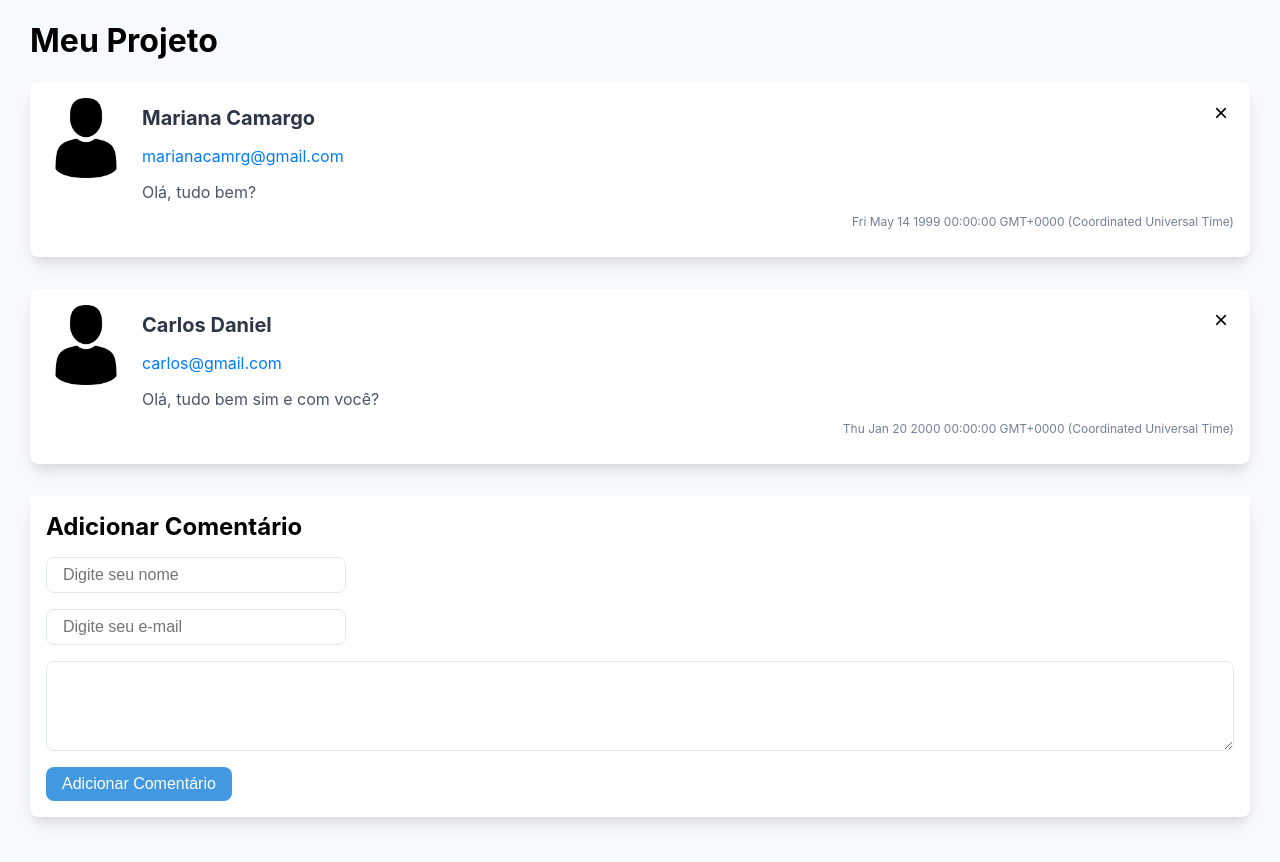
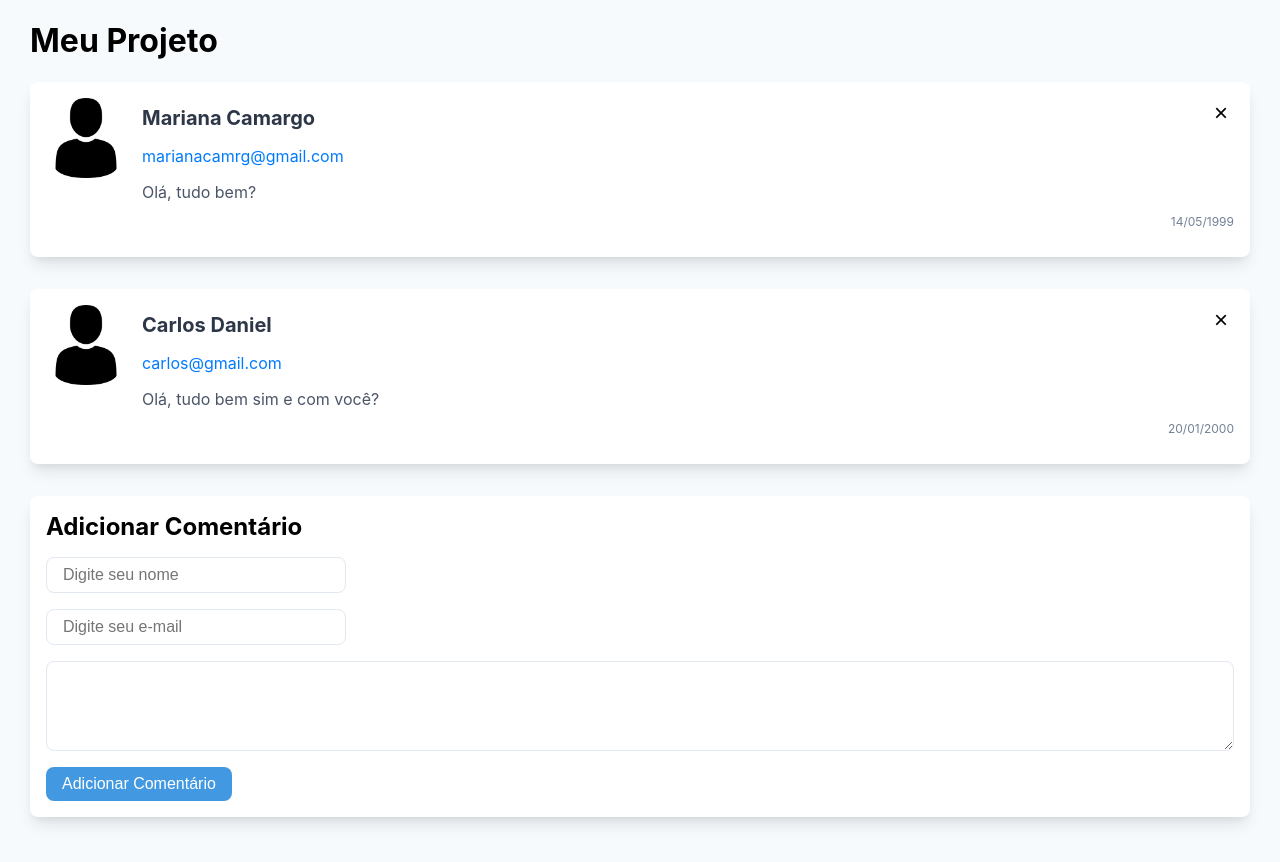
Before and after one commit to marianacamrg/curso-udemy-react-completo, a React (Create React App) app: page / in a window 1280 px wide. Shown: the top 862 px of the page. Built offline with nearby package versions, Linux system fonts and the light colour scheme.

Commit message:
Formatando a data com o date-fns

```diff
--- a/package.json
+++ b/package.json
@@ -6,6 +6,7 @@
     "@testing-library/jest-dom": "^5.16.1",
     "@testing-library/react": "^12.1.2",
     "@testing-library/user-event": "^13.5.0",
+    "date-fns": "^2.28.0",
     "react": "^17.0.2",
     "react-dom": "^17.0.2",
     "react-scripts": "5.0.0",
--- a/src/App.js
+++ b/src/App.js
@@ -1,6 +1,6 @@
 import React, { Component } from 'react';
+
 import './App.css';
-
 import Comentario from './components/Comentario';
 
 class App extends Component {
--- a/src/components/Comentario.js
+++ b/src/components/Comentario.js
@@ -1,4 +1,7 @@
 import React from 'react';
+import { formatRelative } from 'date-fns';
+import { ptBR } from 'date-fns/locale'
+
 import './Comentario.css';
 import imagemUsuario from './usuario.png';
 
@@ -9,7 +12,7 @@
       <h2 class="nome">{props.nome}</h2>
       <p class="email">{props.email}</p>
       <p class="mensagem">{props.children}</p>
-      <p class="data">{props.data.toString()}</p>
+      <p class="data">{formatRelative(props.data, new Date(), {locale: ptBR })}</p>
       <button class="button" onClick={props.onRemove}>&times;</button>
     </div>
 
```
Also changed, not shown: 1 other file (tests, documents, lock files or other folders).
